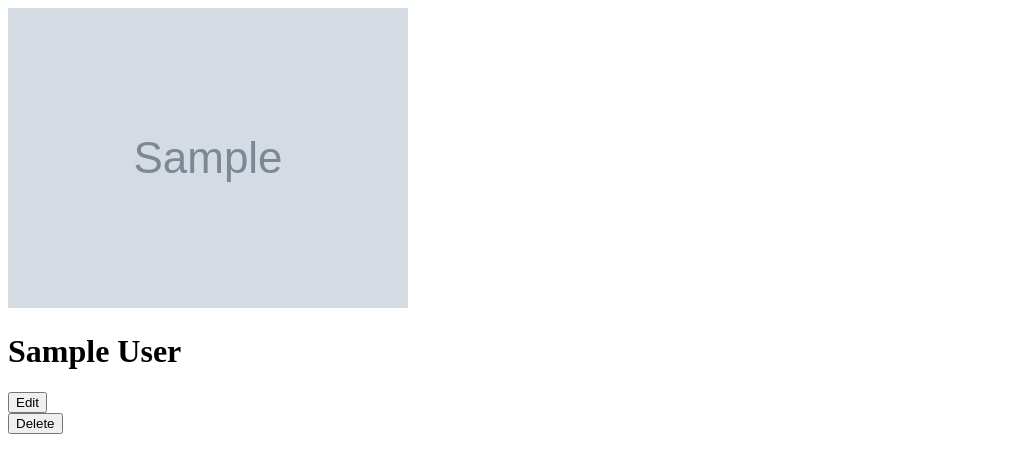
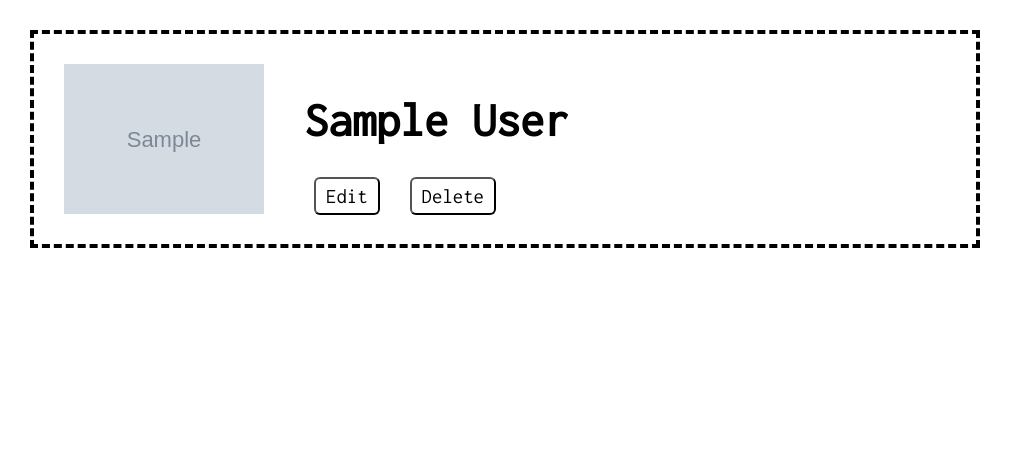
Before and after one commit to karlystark/flask-blogly, a Flask app: page /users/1 in a window 1280 px wide. Shown: the top 473 px of the page, without its empty margins (0-1035 px from the left). Run offline with Flask 3, Linux system fonts and the light colour scheme; tables that the repository leaves empty hold one stand-in row (values such as "Sample post"); grey boxes marked "Sample" are stand-in pictures.

Commit message:
added styles and CSS WIP need to fix default image setting and create unit tests

```diff
--- a/models.py
+++ b/models.py
@@ -28,5 +28,5 @@ class User(db.Model):
     image_url = db.Column(
         db.String,
         nullable=False,
-        default='https://is3-ssl.mzstatic.com/image/thumb/Purple30/v4/89/a6/70/89a67093-f892-cdcd-00af-76d6a68c4ec0/source/256x256bb.jpg'
+        default='https://www.welcomewildlife.com/wp-content/uploads/2015/01/Raccoon-face.jpg'
     )
--- /dev/null
+++ b/static/style.css
@@ -0,0 +1,139 @@
+body {
+  font-family: 'Inconsolata', monospace;
+  display: border-box;
+  margin: 0px;
+  padding: 0px;
+}
+
+h1 {
+  font-size: 3em;
+}
+
+/* ------ USER LIST PAGE ------ */
+
+.blogly_title {
+  margin: 50px;
+  display: inline-block;
+}
+
+.blogly_title:hover {
+  transform: scale(1.2);
+  transform-origin: center;
+  transition: .4s;
+  color: blue;
+}
+
+.userlist_container {
+  display: flex;
+  flex-direction: column;
+  margin-left: 30px;
+}
+
+.add_user_button {
+  font-size: 1em;
+  padding: 10px;
+  margin-top: 20px;
+  margin-left: 120px;
+  align-self: flex-start;
+}
+
+li {
+  font-size: 1.4em;
+  margin-bottom: 8px;
+}
+
+a {
+  text-decoration: none;
+  color: black;
+}
+
+a:hover,
+li:hover{
+  color: red;
+}
+
+
+/* ------ PROFILE PAGE ------ */
+
+.profile_container{
+  display: flex;
+  align-items: center;
+  border: 4px dashed black;
+  margin: 30px;
+  margin-right: 300px;
+  padding: 10px;
+}
+
+.profile_text_container {
+  display: flex;
+  flex-direction: column;
+  align-items: flex-start;
+  margin-left: 20px;
+}
+
+.button_container{
+  display: flex;
+
+}
+
+.profile_image {
+  max-width: 200px;
+  max-height: 200px;
+  padding: 20px;
+
+}
+
+button {
+  border-radius: 6px;
+  text-decoration: none;
+  font-size: 1.3em;
+  cursor: pointer;
+  background-color: white;
+  font: black;
+  transition: transform .4s ease-in-out,
+  color 0.4s ease-in-out,
+  background-color 0.4s ease-in-out;
+  font-family: 'Inconsolata', monospace;
+}
+
+.edit_btn,
+.delete_btn {
+  padding: 6px 10px;
+  margin-right: 20px;
+  margin-left: 10px;
+  display: inline-block;
+  font-family: 'Inconsolata', monospace;
+}
+
+button:hover {
+  background-color: black;
+  color: white;
+  transform: scale(1.1);
+}
+
+img:hover {
+  transform: scale(1.1) rotate(2deg);
+  transition: .4s;
+}
+
+
+/* ------ PROFILE EDIT PAGE ------ */
+
+.edit_title {
+  margin: 30px;
+}
+
+#form_container {
+  display: flex;
+  flex-direction: column;
+  margin: 20px;
+}
+
+.edit_form {
+  font-size: 1.2em;
+}
+
+input {
+  font-family: 'Inconsolata', monospace;
+  font-size: 1em;
+}
--- a/templates/base.html
+++ b/templates/base.html
@@ -4,7 +4,11 @@
   <meta charset="UTF-8">
   <meta http-equiv="X-UA-Compatible" content="IE=edge">
   <meta name="viewport" content="width=device-width, initial-scale=1.0">
-  <title>Blog</title>
+  <link rel="stylesheet" href="/static/style.css">
+  <link rel="preconnect" href="https://fonts.googleapis.com">
+<link rel="preconnect" href="https://fonts.gstatic.com" crossorigin>
+<link href="https://fonts.googleapis.com/css2?family=Inconsolata&display=swap" rel="stylesheet">
+  <title>Blogly</title>
 </head>
 <body>
   {% block content %} {% endblock %}
--- a/templates/userprofile.html
+++ b/templates/userprofile.html
@@ -1,16 +1,19 @@
 {% extends 'base.html' %}
 
 {% block content %}
+<div class="profile_container">
+  <img src="{{ image_url }}" alt="{{ first_name }} {{ last_name }} profile picture" class="profile_image">
 
-<img src='{{ image_url }}'
-alt="{{ first_name }} {{ last_name }} profile picture">
+  <div class="profile_text_container">
+    <h1>{{ first_name }} {{ last_name }}</h1>
 
-<h1>{{ first_name }} {{ last_name }}</h1>
+    <div class="button_container">
+    <button class="edit_btn" onclick="location.href='/users/{{ user_id }}/edit'">Edit</button>
 
-<button class="edit_btn"
-onclick="location.href='/users/{{ user_id }}/edit'">Edit</button>
-
-<form method="POST" action="/users/{{ user_id }}/delete">
-<button type="submit" class="delete_btn">Delete</button>
-</form>
+    <form method="POST" action="/users/{{ user_id }}/delete">
+      <button type="submit" class="delete_btn">Delete</button>
+    </form>
+  </div>
+</div>
+</div>
 {% endblock %}
```
Also changed, not shown: templates/usereditpage.html (+5 -2 lines), templates/userlist.html (+6 -4 lines).
